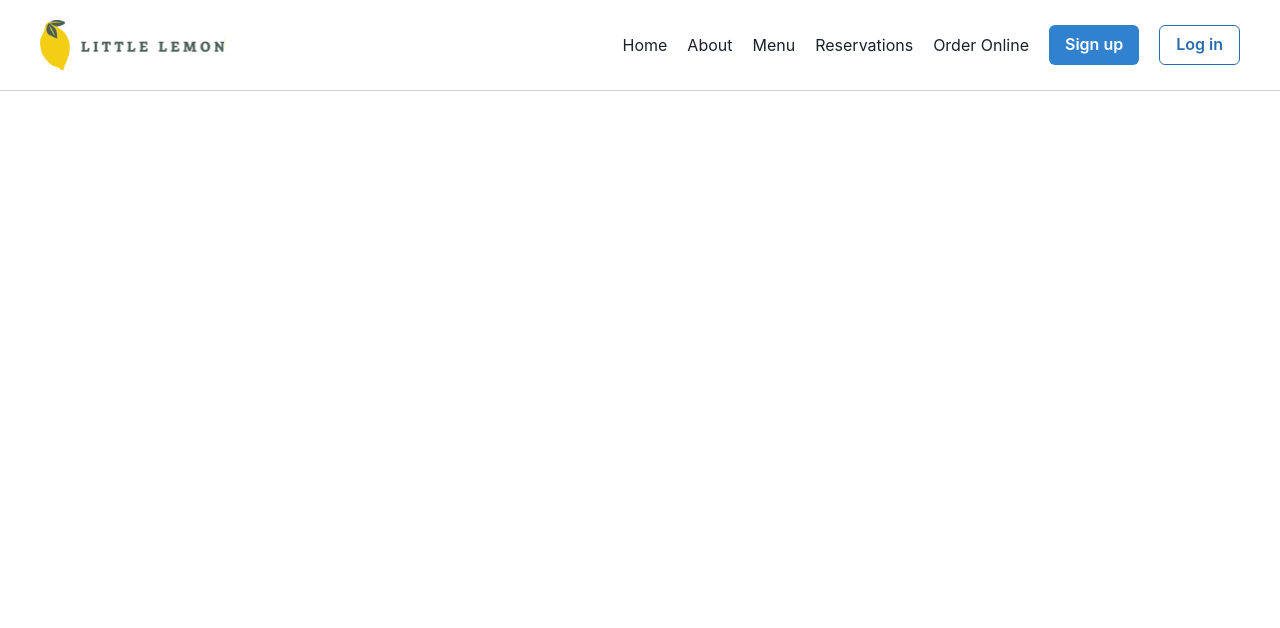
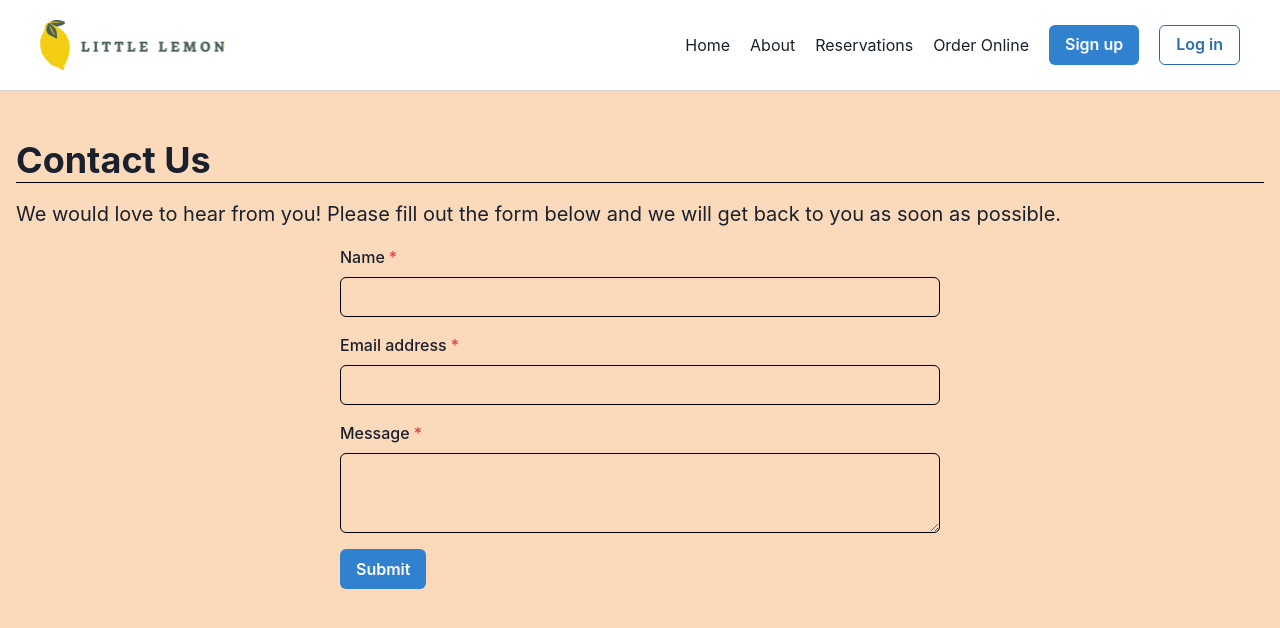
Before and after one commit to nelsonchenglin/LittleLemons_FE_meta, a React (Create React App) app: page /contact-us in a window 1280 px wide. Shown: the top 628 px of the page. Built offline with nearby package versions, Linux system fonts and the light colour scheme.

Commit message:
added accesibility features, Contact page, removed menu page, rerouted links to order page

```diff
--- a/package.json
+++ b/package.json
@@ -11,13 +11,15 @@
     "@testing-library/jest-dom": "^5.16.5",
     "@testing-library/react": "^13.4.0",
     "@testing-library/user-event": "^13.5.0",
+    "formik": "^2.2.9",
     "framer-motion": "^10.12.4",
     "react": "^18.2.0",
     "react-dom": "^18.2.0",
     "react-hook-form": "^7.43.9",
     "react-router-dom": "^6.10.0",
     "react-scripts": "5.0.1",
-    "web-vitals": "^2.1.4"
+    "web-vitals": "^2.1.4",
+    "yup": "^1.1.1"
   },
   "scripts": {
     "start": "react-scripts start",
@@ -48,6 +50,7 @@
     "eslint-config-prettier": "^8.8.0",
     "eslint-plugin-prettier": "^4.2.1",
     "eslint-plugin-react": "^7.32.2",
+    "jest": "^27.5.1",
     "prettier": "^2.8.8"
   }
 }
--- a/src/Routes.js
+++ b/src/Routes.js
@@ -2,24 +2,24 @@ import React from "react";
 import { Route, Routes } from "react-router-dom";
 import Landing from "./components/Landing";
 import About from "./components/About";
-import Menu from "./components/Menu";
 import Reservations from "./components/Reservations";
 import Order from "./components/Order";
 import Signup from "./components/Signup";
 import Login from "./components/Login";
 import ConfirmedBooking from "./components/ConfirmedBooking";
+import Contact from "./components/Contact";
 
 function URLPaths() {
   return (
     <Routes>
       <Route path="/" element={<Landing />} />
       <Route path="/about" element={<About />} />
-      <Route path="/menu" element={<Menu />} />
       <Route path="/reservations" element={<Reservations />} />
       <Route path="/order-online" element={<Order />} />
       <Route path="/signup" element={<Signup />} />
       <Route path="/login" element={<Login />} />
       <Route path="/confirmed" element={<ConfirmedBooking />} />
+      <Route path="/contact-us" element={<Contact />} />
     </Routes>
   );
 }
--- a/src/components/About.js
+++ b/src/components/About.js
@@ -1,35 +1,58 @@
-import React from "react";
-import { Box } from "@chakra-ui/react";
+import { Box, Container, Heading, Text, Image } from "@chakra-ui/react";
+import Chefs from "../assets/chefs.jpg";
+import { Link } from "react-router-dom";
 
-function About() {
+const About = () => {
   return (
-    <Box bg="gray.100" p={4}>
-      <Box bg="white" borderRadius="md" p={4} boxShadow="md">
-        <Box fontSize="xl" fontWeight="bold">
-          Welcome to my website!
+    <Box backgroundColor="#FBDABB" height="100vh">
+      <Container
+        paddingTop="1rem"
+        maxW={{ base: "100%", md: "container.xl" }}
+        px={4}
+      >
+        <Box display={{ md: "flex" }}>
+          <Box flex={{ md: 1 }} mr={{ md: 4 }} mb={{ base: 4, md: 0 }}>
+            <Heading as="h1" size="xl" mb={4} borderBottom={"1px solid black"}>
+              About Little Lemon
+            </Heading>
+            <Text fontSize="xl">
+              Little Lemon is a Mediterranean restaurant that serves authentic
+              dishes made with fresh ingredients. Our menu features a variety of
+              appetizers, salads, entrees, and desserts that will take you on a
+              culinary journey through the Mediterranean.
+            </Text>
+            <Text fontSize="xl" mt={4}>
+              We believe that food should be both delicious and nutritious, and
+              we strive to use only the best ingredients in our dishes. Our
+              talented chefs have years of experience creating flavorful meals
+              that are sure to satisfy any palate.
+            </Text>
+          </Box>
+          <Box flex={{ md: 1 }}>
+            <Image
+              src={Chefs}
+              alt="Little Lemon Chefs"
+              borderRadius="lg"
+              w="100%"
+              h={{ base: "auto", md: "100%" }}
+            />
+          </Box>
         </Box>
-        <Box mt={4}>
-          <p>
-            Thank you for visiting. Here you can find information about our
-            products and services.
-          </p>
-        </Box>
-      </Box>
-      <Box bg="white" borderRadius="md" p={4} mt={4} boxShadow="md">
-        <Box fontSize="xl" fontWeight="bold">
-          Our Products
-        </Box>
-        <Box mt={4}>
-          <p>Here are some of our top-selling products:</p>
-          <ul>
-            <li>Product 1</li>
-            <li>Product 2</li>
-            <li>Product 3</li>
-          </ul>
-        </Box>
-      </Box>
+        &nbsp;
+        <Link to="/contact-us">
+          <Heading
+            as="h1"
+            size="xl"
+            mb={4}
+            color="blue"
+            textDecoration="underline"
+          >
+            Contact us
+          </Heading>
+        </Link>
+      </Container>
     </Box>
   );
-}
+};
 
 export default About;
--- /dev/null
+++ b/src/components/Contact.js
@@ -0,0 +1,80 @@
+import {
+  Box,
+  Container,
+  Heading,
+  Text,
+  FormControl,
+  FormLabel,
+  Input,
+  Button,
+  Textarea,
+} from "@chakra-ui/react";
+import { useState } from "react";
+
+const Contact = () => {
+  const [formName, setFormName] = useState("");
+  const [formEmail, setFormEmail] = useState("");
+  const [message, setMessage] = useState("");
+  const handleSubmit = (e) => {
+    e.preventDefault();
+    console.log("clicked");
+    alert("Thank you for contacting us, we will get back to you soon!");
+    setFormName("");
+    setFormEmail("");
+    setMessage("");
+  };
+
+  return (
+    <Box backgroundColor="#FBDABB" height="100vh">
+      <Container
+        paddingTop="3rem"
+        maxW={{ base: "100%", md: "container.xl" }}
+        px={4}
+      >
+        <Heading as="h1" size="xl" mb={4} borderBottom={"1px solid black"}>
+          Contact Us
+        </Heading>
+        <Text fontSize="xl" mb={4}>
+          We would love to hear from you! Please fill out the form below and we
+          will get back to you as soon as possible.
+        </Text>
+        <form
+          style={{ maxWidth: "600px", margin: "auto" }}
+          onSubmit={handleSubmit}
+        >
+          <FormControl id="formName" isRequired>
+            <FormLabel>Name</FormLabel>
+            <Input
+              type="text"
+              borderColor="black"
+              value={formName}
+              onChange={(e) => setFormName(e.target.value)}
+            />
+          </FormControl>
+          <FormControl id="formEmail" isRequired mt={4}>
+            <FormLabel>Email address</FormLabel>
+            <Input
+              type="email"
+              borderColor="black"
+              value={formEmail}
+              onChange={(e) => setFormEmail(e.target.value)}
+            />
+          </FormControl>
+          <FormControl id="message" isRequired mt={4}>
+            <FormLabel>Message</FormLabel>
+            <Textarea
+              borderColor="black"
+              value={message}
+              onChange={(e) => setMessage(e.target.value)}
+            />
+          </FormControl>
+          <Button type="submit" mt={4} colorScheme="blue">
+            Submit
+          </Button>
+        </form>
+      </Container>
+    </Box>
+  );
+};
+
+export default Contact;
--- a/src/components/Header.js
+++ b/src/components/Header.js
@@ -53,9 +53,7 @@ function Header() {
               <Link to="/about" onClick={onClose}>
                 About
               </Link>
-              <Link to="/menu" onClick={onClose}>
-                Menu
-              </Link>
+
               <Link to="/reservations" onClick={onClose}>
                 Reservations
               </Link>
@@ -84,7 +82,6 @@ function Header() {
         >
           <Link to="/">Home</Link>
           <Link to="/about">About</Link>
-          <Link to="/menu">Menu</Link>
           <Link to="/reservations">Reservations</Link>
           <Link to="/order-online">Order Online</Link>
           <Link to="/signup">
--- a/src/components/Menu.js
+++ /dev/null
@@ -1,7 +0,0 @@
-import React from "react";
-
-function Menu() {
-  return <div>Menu</div>;
-}
-
-export default Menu;
--- a/src/components/Specials.js
+++ b/src/components/Specials.js
@@ -42,6 +42,7 @@ function Specials() {
       image: lemonDessert,
     },
   ];
+
   return (
     <Box backgroundColor="#495E57">
       <Box
@@ -63,7 +64,7 @@ function Specials() {
         >
           Specials
         </Text>
-        <Link to="/menu">
+        <Link to="/order-online">
           <Button
             size={{ base: "sm", md: "md" }}
             mt={{ base: 2, md: 0 }}
```
Also changed, not shown: src/components/ReservationsForm.js (+46 -20 lines), 2 other files (tests, documents, lock files or other folders).
